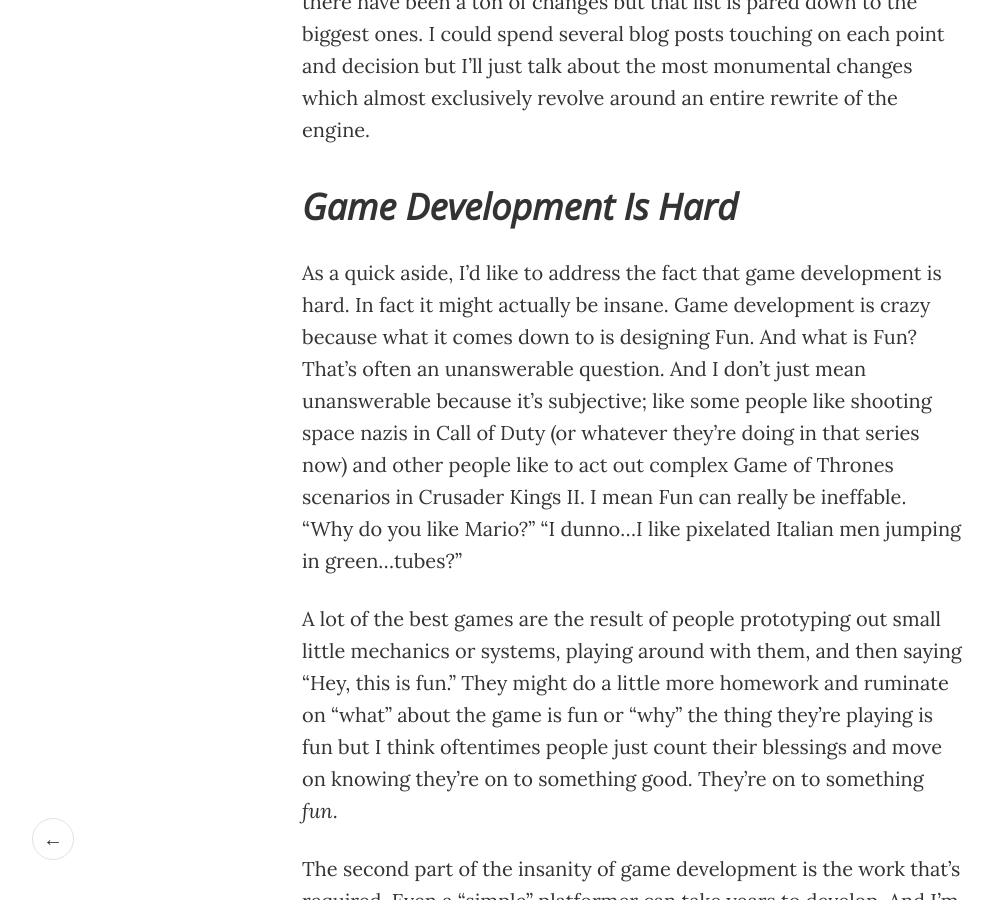
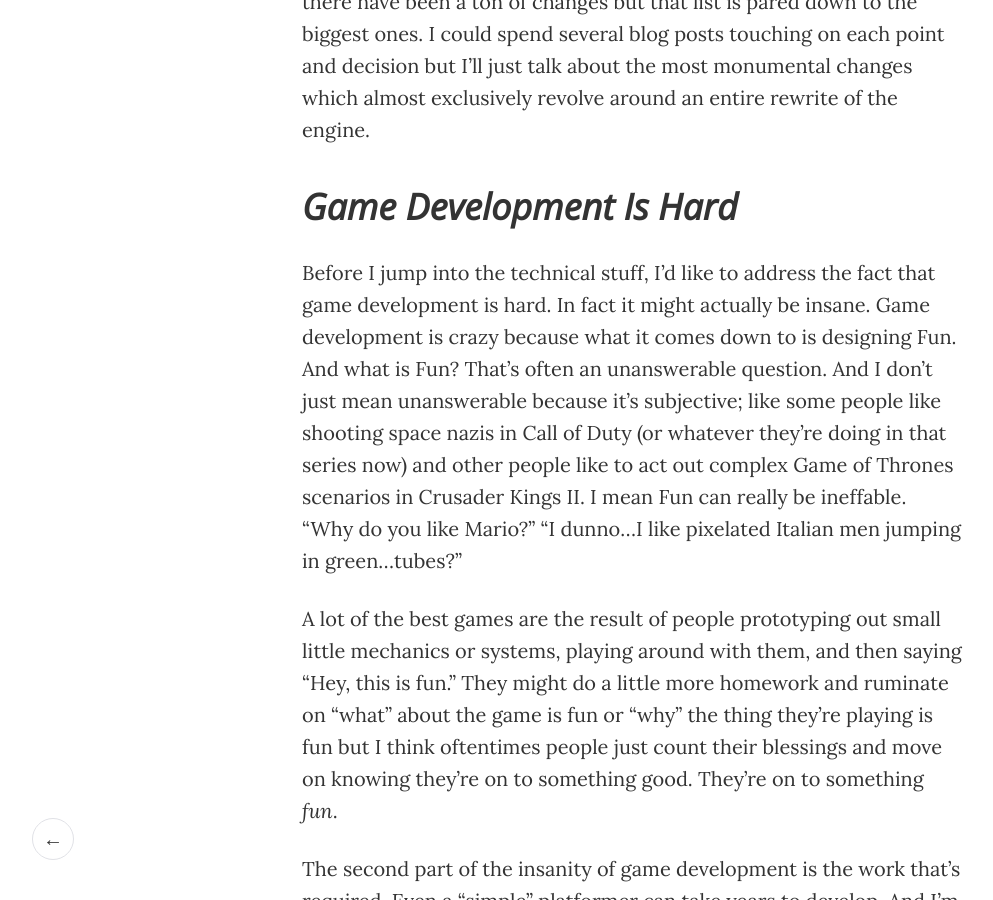
Before and after one commit to trash/trash.github.io, a Jekyll site: the page built from _posts/2016-12-11-return-of-the-jedai.md, in a window 1280 px wide and 900 px high, scrolled down 1536 px. Shown: the whole window, without its empty margins (8-1001 px from the left). Built offline with Jekyll 4.4.1, drawn with Linux system fonts in a browser that asks for light colours; some of the changed text lies outside the part shown.

Commit message:
Another minor edit

```diff
--- a/_posts/2016-12-11-return-of-the-jedai.md
+++ b/_posts/2016-12-11-return-of-the-jedai.md
@@ -23,7 +23,7 @@ Obviously since it's been 2/3 of a year since I last wrote an update there have
 
 ## Game Development Is Hard
 
-As a quick aside, I'd like to address the fact that game development is hard. In fact it might actually be insane. Game development is crazy because what it comes down to is designing Fun. And what is Fun? That's often an unanswerable question. And I don't just mean unanswerable because it's subjective; like some people like shooting space nazis in Call of Duty (or whatever they're doing in that series now) and other people like to act out complex Game of Thrones scenarios in Crusader Kings II. I mean Fun can really be ineffable. "Why do you like Mario?" "I dunno...I like pixelated Italian men jumping in green...tubes?"
+Before I jump into the technical stuff, I'd like to address the fact that game development is hard. In fact it might actually be insane. Game development is crazy because what it comes down to is designing Fun. And what is Fun? That's often an unanswerable question. And I don't just mean unanswerable because it's subjective; like some people like shooting space nazis in Call of Duty (or whatever they're doing in that series now) and other people like to act out complex Game of Thrones scenarios in Crusader Kings II. I mean Fun can really be ineffable. "Why do you like Mario?" "I dunno...I like pixelated Italian men jumping in green...tubes?"
 
 A lot of the best games are the result of people prototyping out small little mechanics or systems, playing around with them, and then saying "Hey, this is fun." They might do a little more homework and ruminate on "what" about the game is fun or "why" the thing they're playing is fun but I think oftentimes people just count their blessings and move on knowing they're on to something good. They're on to something *fun*.
 
```
Also changed, not shown: other parts of _posts/2016-12-11-return-of-the-jedai.md (+1 -1 lines).
